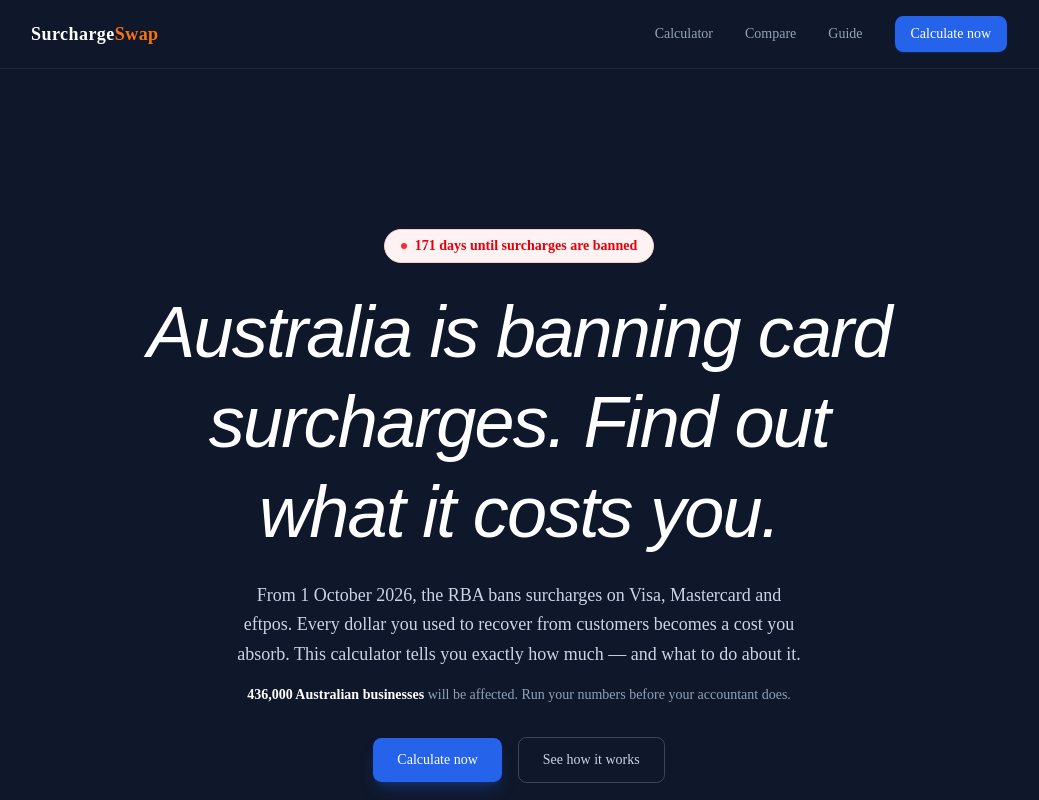
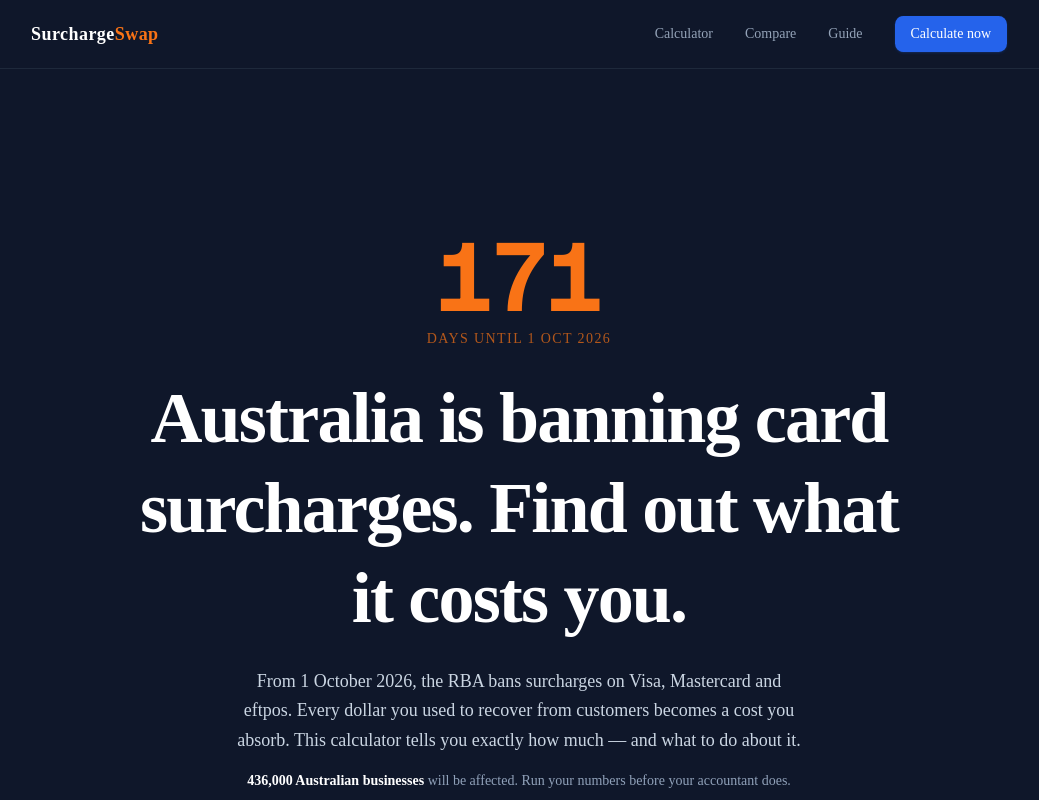
Before and after one commit to drkkaram/surchargeswap, a Next.js app: page / in a window 1280 px wide. Shown: the top 800 px of the page, without its empty margins (121-1160 px from the left). Built offline with nearby package versions, Linux system fonts and the light colour scheme; no server answers; a web font is replaced by a local one.

Commit message:
design: remove italic h1, restore big orange countdown

```diff
--- a/app/page.tsx
+++ b/app/page.tsx
@@ -126,7 +126,7 @@ export default function HomePage() {
         <div className="mx-auto max-w-5xl px-6 py-20 sm:py-28 lg:py-40">
           <div className="flex flex-col items-center text-center">
             <DaysCounter />
-            <h1 className="mt-6 max-w-3xl font-serif italic text-5xl font-normal leading-tight tracking-tight text-white sm:text-6xl lg:text-7xl">
+            <h1 className="mt-6 max-w-3xl font-sans text-5xl font-bold leading-tight tracking-tight text-white sm:text-6xl lg:text-7xl">
               Australia is banning card surcharges. Find out what it costs you.
             </h1>
             <p className="mt-6 max-w-xl text-base leading-relaxed text-slate-300 sm:text-lg">
--- a/components/DaysCounter.tsx
+++ b/components/DaysCounter.tsx
@@ -14,13 +14,17 @@ export function DaysCounter() {
 
   return (
     <div
-      className="inline-flex items-center gap-2 rounded-full border border-red-200 bg-red-50 px-4 py-1.5"
+      className="flex flex-col items-center gap-1"
       aria-label={`${days} days until the 1 October 2026 RBA surcharge ban`}
     >
-      <span className="h-1.5 w-1.5 rounded-full bg-red-500" />
-      <span className="text-sm font-semibold text-red-600">
-        <time dateTime="2026-10-01">{days} days</time>
-        {" "}until surcharges are banned
+      <time
+        dateTime="2026-10-01"
+        className="font-mono text-7xl font-bold leading-none tracking-tight text-[#F97316] sm:text-8xl"
+      >
+        {days}
+      </time>
+      <span className="text-sm font-medium uppercase tracking-widest text-[#F97316]/70">
+        days until 1 Oct 2026
       </span>
     </div>
   );
```
